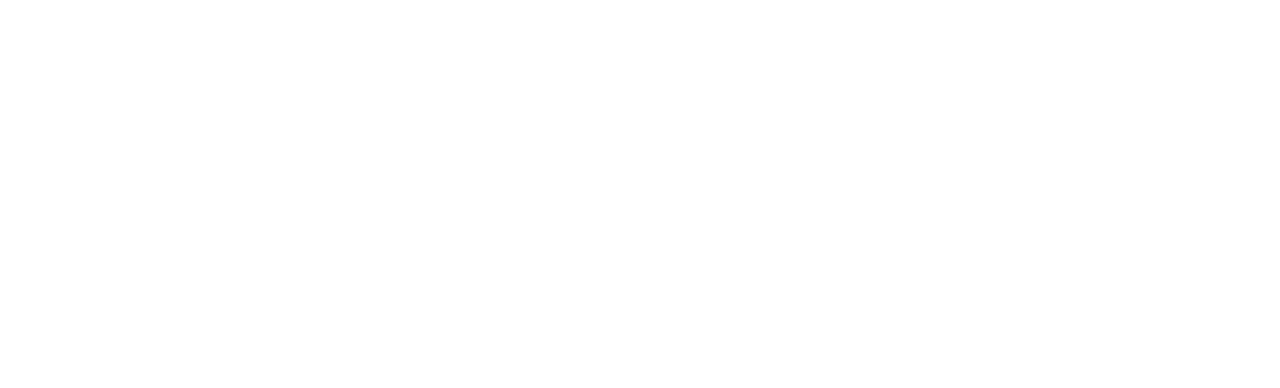
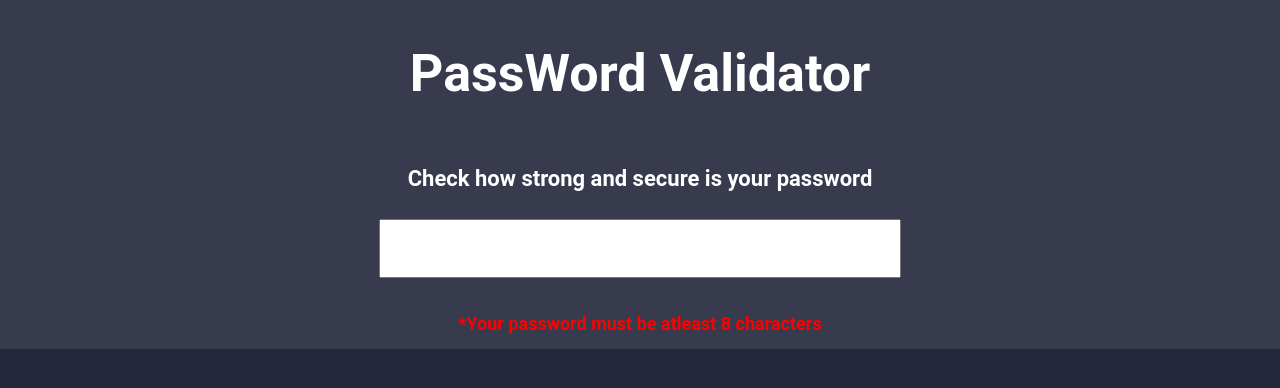
Before and after one commit to Kanth789/FirstReactAssignment, a React (Create React App) app in the folder react-ssignments/: page / in a window 1280 px wide. Shown: the top 388 px of the page. Built offline with nearby package versions, Linux system fonts and the light colour scheme.

Commit message:
function and styling done

```diff
--- a/react-ssignments/package.json
+++ b/react-ssignments/package.json
@@ -12,6 +12,7 @@
     "react-router-dom": "^5.2.0",
     "react-scripts": "5.0.1",
     "reactjs-popup": "^2.0.5",
+    "styled-components": "^5.3.6",
     "uuid": "^9.0.0",
     "web-vitals": "^2.1.4"
   },
--- a/react-ssignments/src/App.css
+++ b/react-ssignments/src/App.css
@@ -36,3 +36,9 @@
     transform: rotate(360deg);
   }
 }
+input{
+  width: 35%;
+  padding: 20px 35px;
+  margin-top: 10px;
+  margin-bottom: 20px;
+}
--- a/react-ssignments/src/App.js
+++ b/react-ssignments/src/App.js
@@ -1,11 +1,10 @@
 import logo from './logo.svg';
 import './App.css';
+import Password from './Component/PasswordValidator';
 
 function App() {
   return (
-    <div className="App">
-
-    </div>
+   <Password/>
   );
 }
 
--- /dev/null
+++ b/react-ssignments/src/Component/PasswordValidator/index.js
@@ -0,0 +1,23 @@
+import { useState } from "react"
+import { GlobalStyle, MainConatiner, SecondConatiner,Text } from "./styledComponent"
+
+const Password = () =>{
+    const [password,setPassword] = useState('')
+    const OnchangeInput = (event) =>[
+        setPassword(event.target.value)
+    ]
+    return(
+        <>
+        <GlobalStyle/>
+        <MainConatiner>
+            <SecondConatiner>
+                <Text font="52px"  color="white">PassWord Validator</Text>
+                <Text font="22px" color="white">Check how strong and secure is your password</Text>
+                <input type="password" onChange={OnchangeInput}></input>
+                {password.length >= 8 ? "": <Text font="18px" color="red">*Your password must be atleast 8 characters</Text> }
+            </SecondConatiner>
+        </MainConatiner>
+        </>
+    )
+}
+export default Password
--- /dev/null
+++ b/react-ssignments/src/Component/PasswordValidator/styledComponent.js
@@ -0,0 +1,28 @@
+import styled from "styled-components";
+import { createGlobalStyle } from "styled-components";
+export const MainConatiner = styled.div`
+background-color: #24263c;
+height: 100vh;
+`
+
+export const SecondConatiner = styled.div`
+display: flex;
+flex-direction: column;
+align-items: center;
+justify-content:center;
+background-color:#383a4e ;
+`
+
+export const Text = styled.h2`
+font-size: ${(props) => props.font};
+color:${(props) => props.color};
+
+
+`
+
+export const GlobalStyle = createGlobalStyle`
+ body {
+  margin: 0;
+  font-family: Roboto;
+}
+`
```
